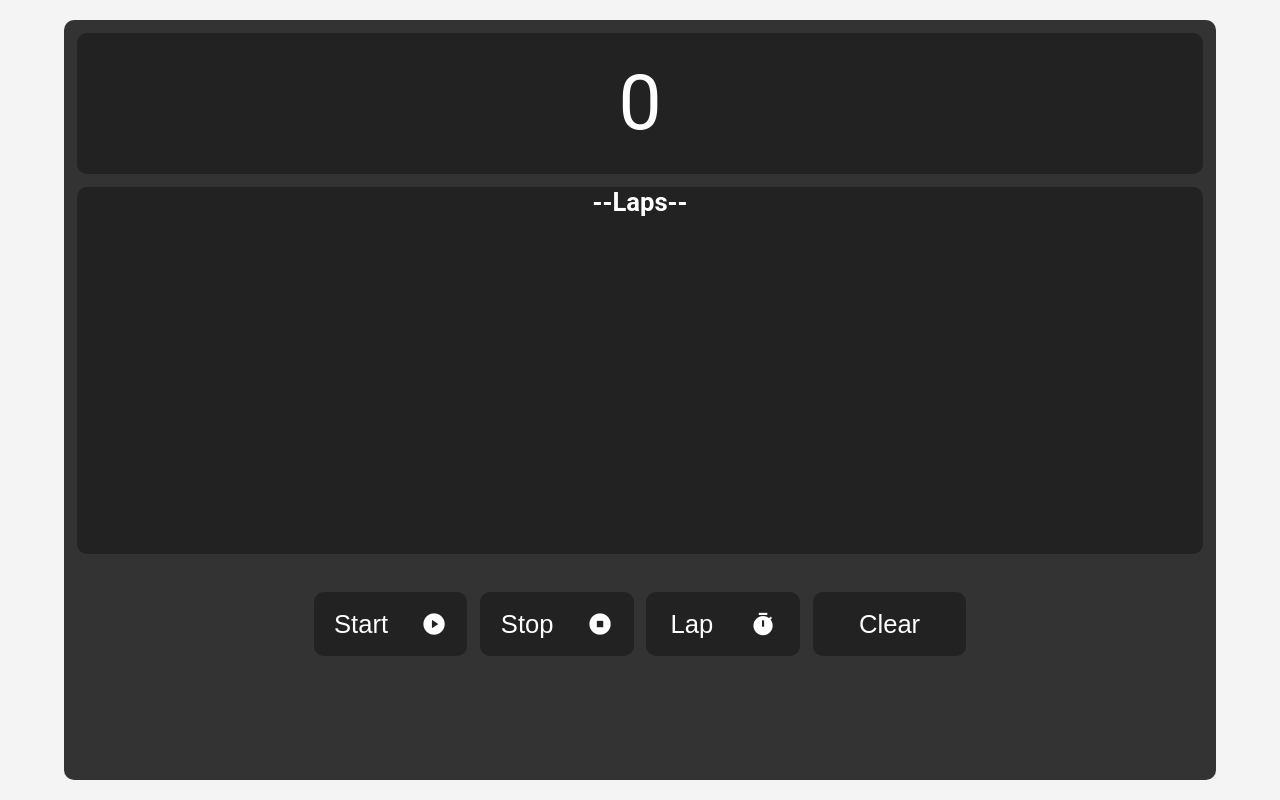
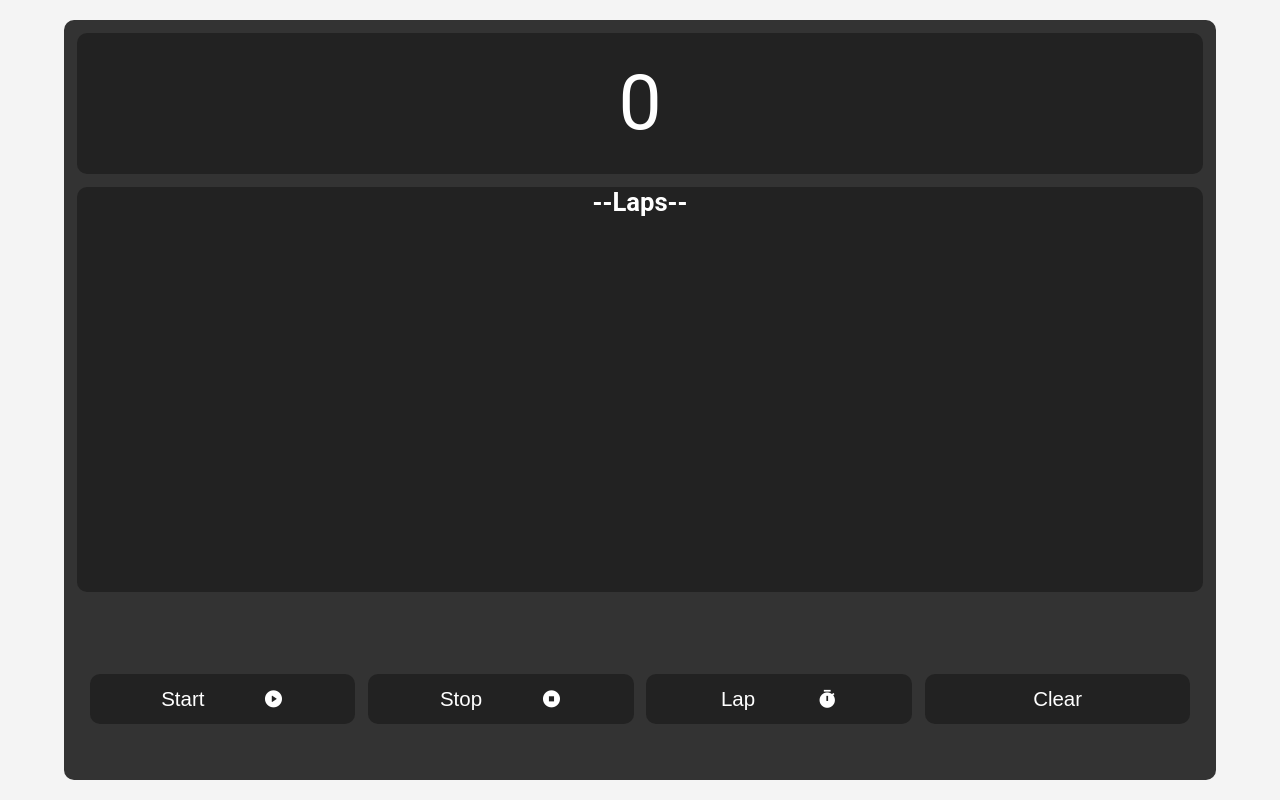
Before and after one commit to vishalpsj/Stopwatch, a plain HTML site: page index.html in a window 1280 px wide. Drawn offline with nearby package versions, Linux system fonts and the light colour scheme.

Commit message:
control buttons redesigned

```diff
--- a/style/style.css
+++ b/style/style.css
@@ -43,6 +43,7 @@ body{
 
 .screen{
     width: 100%;
+    height: 20%;
     border-radius: 10px;
     display: flex;
     align-items: center;
@@ -61,27 +62,24 @@ body{
     display: flex;
     justify-content: space-between;
     width: 100%;
+    height: 20%;
     margin-top: 1rem;
     flex-direction: column;
+    align-items: center;
     gap: 1rem;
+    padding: 1rem
 }
-
-.btn1{
+.btns{
+    width: 100%;
     display: flex;
-    justify-content: space-evenly;
-    align-items: center;
-}
-
-.btn2{
-    display: flex;
-    justify-content: space-evenly;
-    align-items: center;
+    gap: 1rem;
+    justify-content: space-between;
 }
 
 button{
-    font-size: 2rem;
-    width: 12rem;
-    height: 5rem;
+    width: 50%;
+    font-size:1.6rem;
+    padding: 1rem 2rem;
     gap: 1rem;
     border: none;
     border-radius: 10px;
@@ -104,7 +102,7 @@ button:hover{
 
 .laps{
     width: 100%;
-    height: 50%;
+    height: 60%;
     margin-top: 1rem;
     padding: 0 1rem;
     padding-bottom: 1rem;
```
